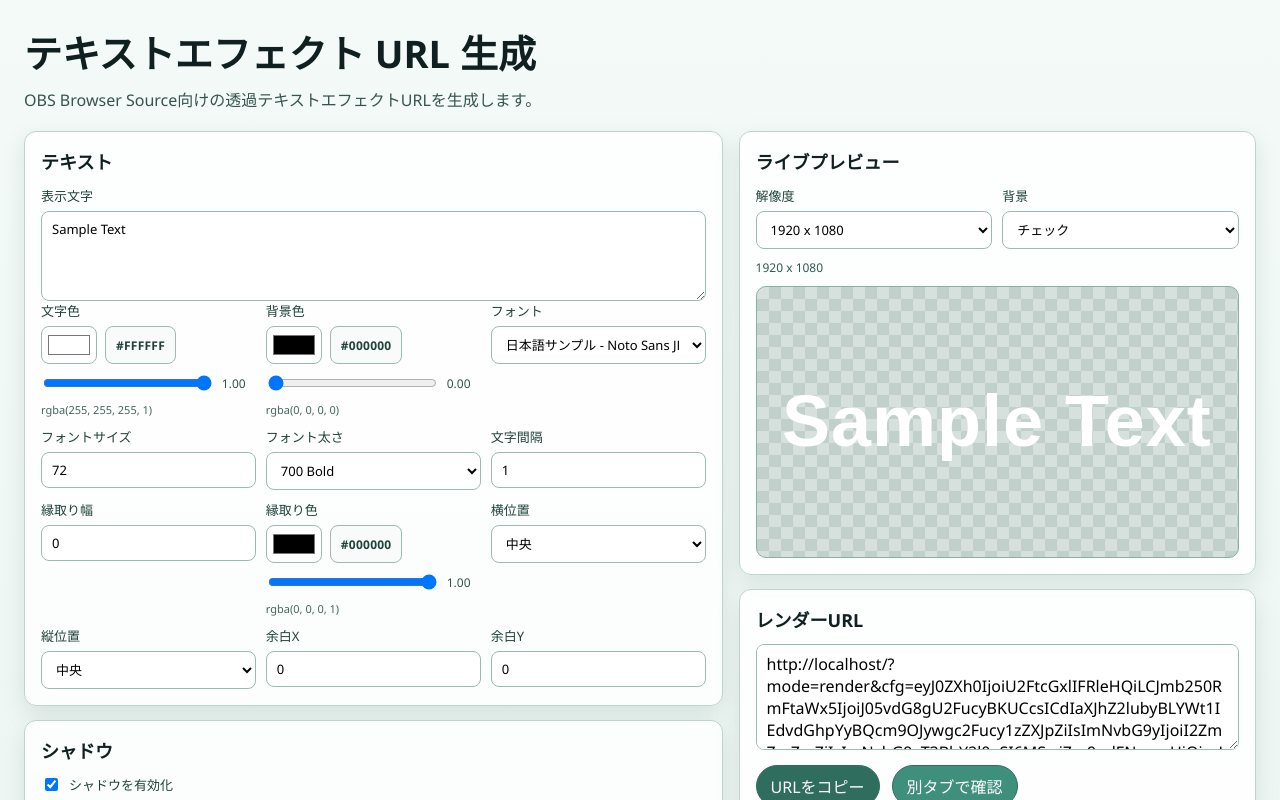
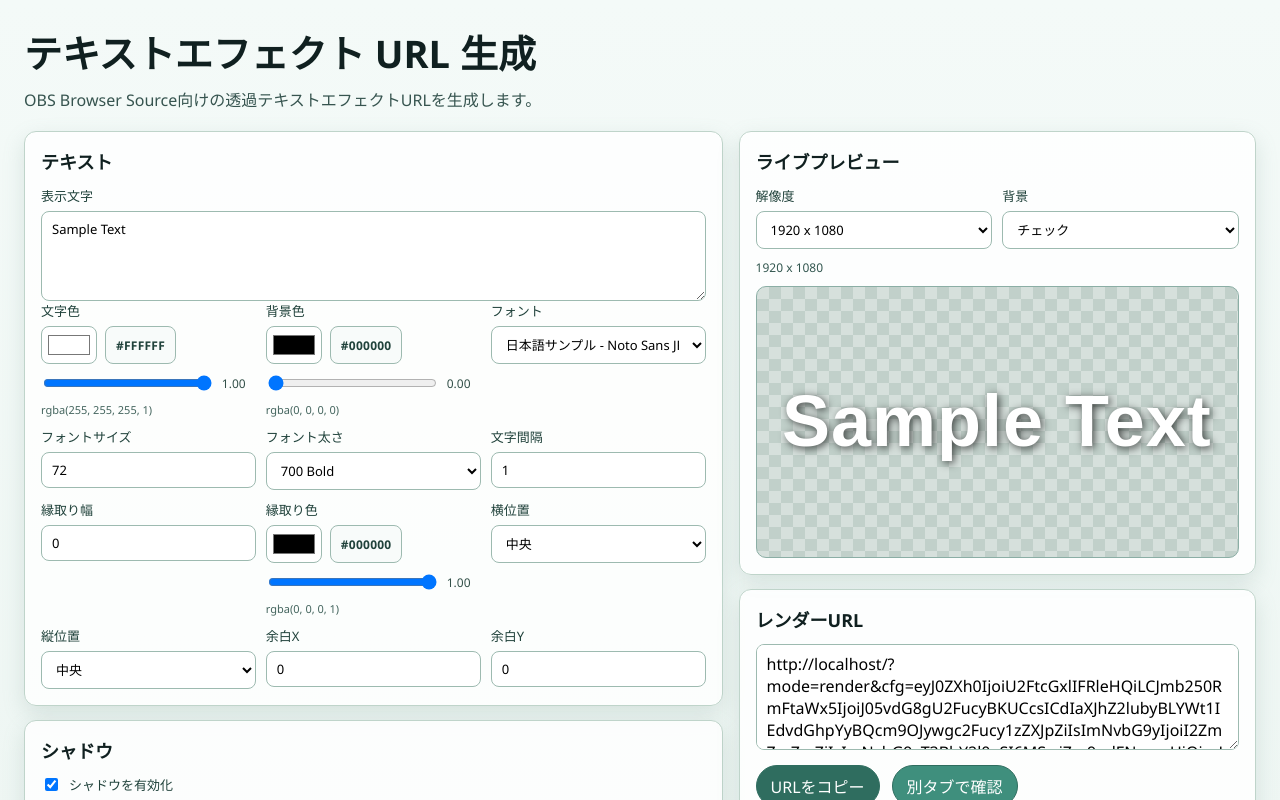
Before and after one commit to voltaney/obs-text-source, a React (Vite) app: page / in a window 1280 px wide. Shown: the top 800 px of the page. Built offline with nearby package versions, Linux system fonts and the light colour scheme.

Commit message:
シャドウエフェクトを修正

```diff
--- a/src/App.tsx
+++ b/src/App.tsx
@@ -338,6 +338,16 @@ function hexToRgba(color: string, alpha: number): string {
   const g = Number.parseInt(normalized.slice(3, 5), 16)
   const b = Number.parseInt(normalized.slice(5, 7), 16)
   return `rgba(${r}, ${g}, ${b}, ${clamp(alpha, 0, 1)})`
+}
+
+function buildTextShadow(config: TextEffectConfig): string {
+  if (!config.shadow.enabled) {
+    return 'none'
+  }
+
+  const color = hexToRgba(config.shadow.color, config.shadow.opacity)
+  const effectiveBlur = clamp(config.shadow.blur + config.shadow.spread, 0, 400)
+  return `${config.shadow.x}px ${config.shadow.y}px ${effectiveBlur}px ${color}`
 }
 
 function parseChoice<T extends string>(value: unknown, choices: readonly T[], fallback: T): T {
@@ -1232,9 +1242,7 @@ function TextEffectRenderer({ config, className }: { config: TextEffectConfig; c
     fontWeight: config.fontWeight,
     letterSpacing: `${config.letterSpacing}px`,
     WebkitTextStroke: `${config.strokeWidth}px ${hexToRgba(config.strokeColor, config.strokeOpacity)}`,
-    textShadow: config.shadow.enabled
-      ? `${config.shadow.x}px ${config.shadow.y}px ${config.shadow.blur}px ${config.shadow.spread}px ${hexToRgba(config.shadow.color, config.shadow.opacity)}`
-      : 'none',
+    textShadow: buildTextShadow(config),
     backgroundColor: hexToRgba(config.backgroundColor, config.backgroundOpacity),
     padding: `${config.paddingY}px ${config.paddingX}px`,
     opacity: effectiveBlinkVisible ? 1 : 0,
```
